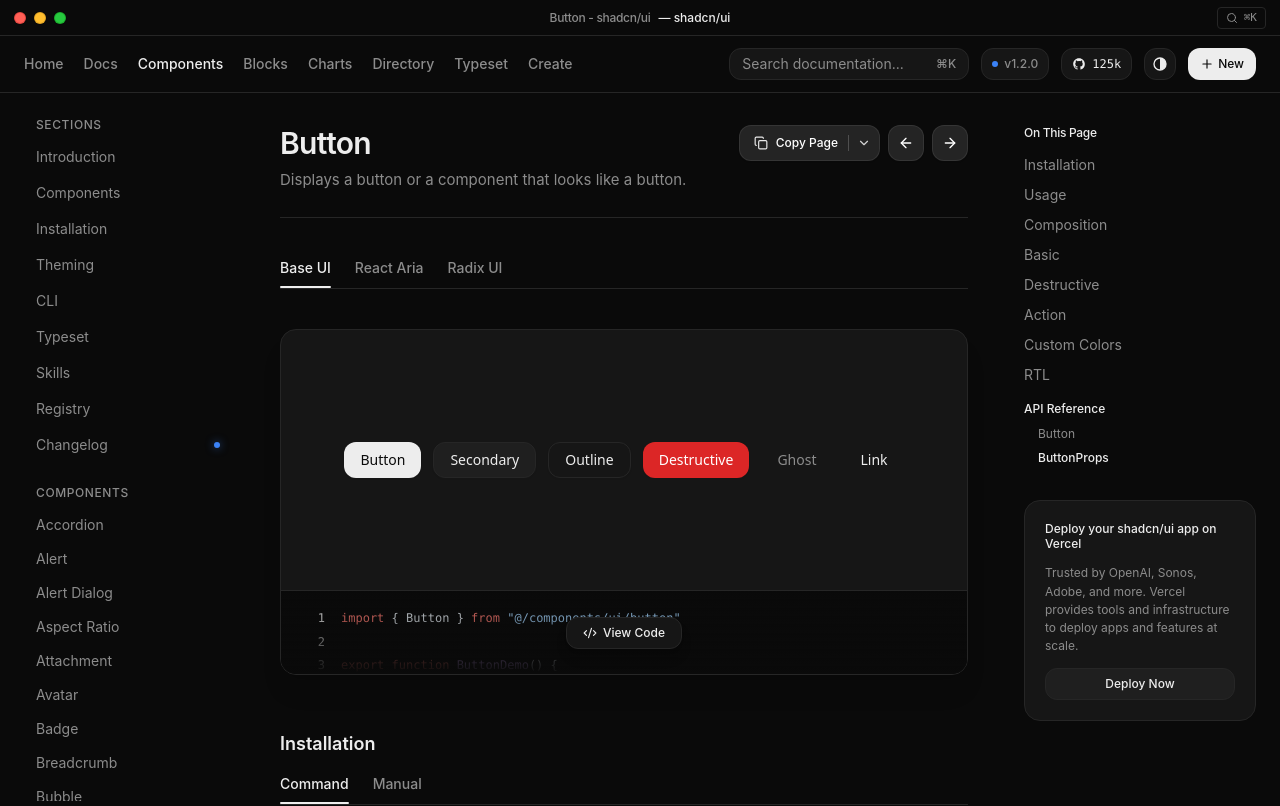
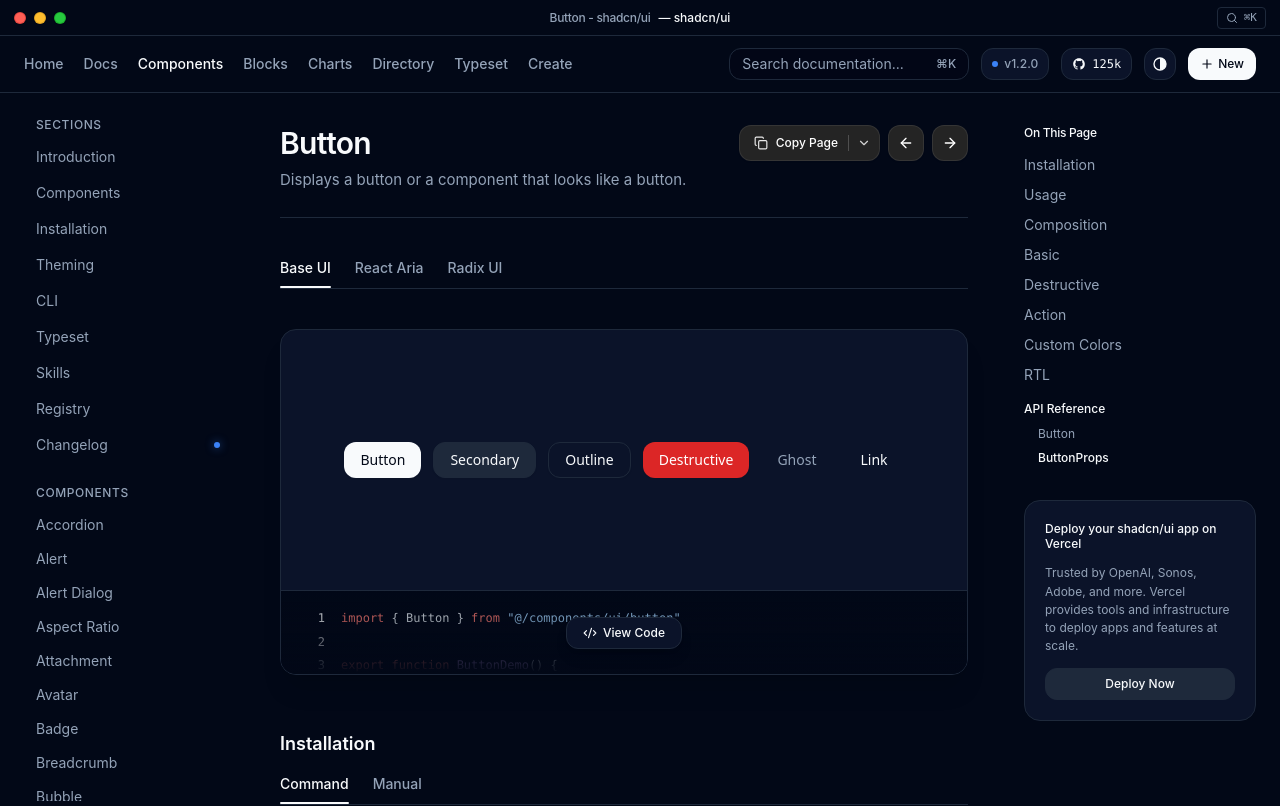
Before and after one commit to harindujayakody/infiaxui, a React (Vite) app: page /components/button in a window 1280 px wide. Shown: the top 806 px of the page. Built offline with nearby package versions, Linux system fonts and the light colour scheme; the HTML template or start-up script is replaced by a standard one; a web font is replaced by a local one.

Commit message:
Apply global Slate theme across the application and harmonize all search and input components with dark Slate palette

```diff
--- a/src/components/layout/MobileNavDrawer.tsx
+++ b/src/components/layout/MobileNavDrawer.tsx
@@ -97,7 +97,7 @@
                   onClose()
                   onSearchClick()
                 }}
-                className="w-full flex items-center justify-between h-9 px-3 rounded-lg border border-[var(--border-subtle)] bg-[var(--bg-card)] text-xs text-[var(--text-muted)] hover:text-[var(--text-main)] transition-colors"
+                className="w-full flex items-center justify-between h-9 px-3 rounded-lg border border-[var(--border-subtle)] bg-[var(--bg-card)] dark:bg-slate-950/60 text-xs text-[var(--text-muted)] hover:text-[var(--text-main)] transition-colors"
               >
                 <div className="flex items-center gap-2">
                   <Search className="size-3.5" />
--- a/src/components/layout/ShadcnHeader.tsx
+++ b/src/components/layout/ShadcnHeader.tsx
@@ -72,7 +72,7 @@
           {/* Desktop Search documentation... input */}
           <button
             onClick={onSearchClick}
-            className="hidden md:flex items-center gap-3 h-8 w-44 sm:w-60 rounded-lg border border-[var(--border-subtle)] bg-[var(--bg-card)] px-3 type-small-body text-[var(--text-muted)] hover:border-[var(--text-muted)] hover:text-[var(--text-main)] transition-colors justify-between cursor-pointer"
+            className="hidden md:flex items-center gap-3 h-8 w-44 sm:w-60 rounded-lg border border-[var(--border-subtle)] bg-[var(--bg-card)] dark:bg-slate-950/60 px-3 type-small-body text-[var(--text-muted)] hover:border-[var(--text-muted)] hover:text-[var(--text-main)] transition-colors justify-between cursor-pointer"
           >
             <span className="truncate">Search documentation...</span>
             <kbd className="hidden sm:inline-flex items-center type-caption text-[var(--text-muted)] font-mono">
--- a/src/components/shadcn/data-table-demo.tsx
+++ b/src/components/shadcn/data-table-demo.tsx
@@ -136,7 +136,7 @@
           placeholder="Filter emails..."
           value={filterText}
           onChange={(e) => setFilterText(e.target.value)}
-          className="max-w-sm h-9 bg-[var(--bg-page)]/70 border-[var(--border-subtle)] text-xs text-[var(--text-main)] placeholder:text-[var(--text-muted)]/70 rounded-lg focus:ring-1 focus:ring-[var(--brand)]"
+          className="max-w-sm h-9 bg-[var(--bg-page)]/80 dark:bg-slate-950/80 border-[var(--border-subtle)] text-xs text-[var(--text-main)] placeholder:text-[var(--text-muted)] rounded-xl focus:ring-1 focus:ring-slate-400"
         />
 
         <DropdownMenu>
--- a/src/components/shadcn/input.tsx
+++ b/src/components/shadcn/input.tsx
@@ -9,7 +9,7 @@
       <input
         type={type}
         className={cn(
-          "flex h-9 w-full rounded-xl border border-[var(--border-subtle)] bg-[var(--bg-card)] px-3 py-1 text-sm text-[var(--text-main)] shadow-sm transition-colors file:border-0 file:bg-transparent file:text-sm file:font-medium placeholder:text-[var(--text-muted)] focus-visible:outline-none focus-visible:ring-1 focus-visible:ring-[var(--border-subtle)] disabled:cursor-not-allowed disabled:opacity-50",
+          "flex h-9 w-full rounded-xl border border-[var(--border-subtle)] bg-[var(--bg-page)]/90 dark:bg-slate-950/80 px-3 py-1 text-sm text-[var(--text-main)] shadow-sm transition-colors file:border-0 file:bg-transparent file:text-sm file:font-medium placeholder:text-[var(--text-muted)] focus-visible:outline-none focus-visible:ring-1 focus-visible:ring-slate-400 dark:focus-visible:ring-slate-600 disabled:cursor-not-allowed disabled:opacity-50",
           className
         )}
         ref={ref}
--- a/src/index.css
+++ b/src/index.css
@@ -19,64 +19,66 @@
   --text-30: 30px;
   --tracking-neg-0-75: -0.75px;
 
-  /* Global Color Tokens - Light Theme */
+  /* Global Slate Color Tokens - Light Theme */
   --bg-page: #FFFFFF;
-  --bg-card: #FAFAFA;
-  --bg-subtle: #F4F4F5;
-  --border-subtle: #E4E4E7;
-  --text-main: #09090B;
-  --text-muted: #71717A;
+  --bg-card: #F8FAFC;
+  --bg-subtle: #F1F5F9;
+  --border-subtle: #E2E8F0;
+  --text-main: #0F172A;
+  --text-muted: #64748B;
+  --brand: #0284C7;
 
   --background: #FFFFFF;
-  --foreground: #09090B;
-  --card: #FAFAFA;
-  --card-foreground: #09090B;
-  --popover: #FAFAFA;
-  --popover-foreground: #09090B;
-  --primary: #09090B;
-  --primary-foreground: #FAFAFA;
-  --secondary: #F4F4F5;
-  --secondary-foreground: #09090B;
-  --muted: #F4F4F5;
-  --muted-foreground: #71717A;
-  --accent: #F4F4F5;
-  --accent-foreground: #09090B;
+  --foreground: #0F172A;
+  --card: #F8FAFC;
+  --card-foreground: #0F172A;
+  --popover: #FFFFFF;
+  --popover-foreground: #0F172A;
+  --primary: #0F172A;
+  --primary-foreground: #F8FAFC;
+  --secondary: #F1F5F9;
+  --secondary-foreground: #0F172A;
+  --muted: #F1F5F9;
+  --muted-foreground: #64748B;
+  --accent: #F1F5F9;
+  --accent-foreground: #0F172A;
   --destructive: #EF4444;
-  --destructive-foreground: #FAFAFA;
-  --border: #E4E4E7;
-  --input: #E4E4E7;
-  --ring: #71717A;
+  --destructive-foreground: #F8FAFC;
+  --border: #E2E8F0;
+  --input: #E2E8F0;
+  --ring: #94A3B8;
   --radius: 0.75rem;
 }
 
 .dark {
-  /* Global Color Tokens - Dark Theme: Exact Shadcn UI #0A0A0A & #161616 */
-  --bg-page: #0A0A0A;
-  --bg-card: #161616;
-  --bg-subtle: #1F1F1F;
-  --border-subtle: #262626;
-  --text-main: #EDEDED;
-  --text-muted: #8C8C8C;
+  /* Global Slate Color Tokens - Dark Theme (Rich Slate 950 / 900 / 800) */
+  --bg-page: #020817;
+  --bg-card: #0B1329;
+  --bg-subtle: #1E293B;
+  --border-subtle: #1E293B;
+  --text-main: #F8FAFC;
+  --text-muted: #94A3B8;
+  --brand: #38BDF8;
 
-  --background: #0A0A0A;
-  --foreground: #EDEDED;
-  --card: #161616;
-  --card-foreground: #EDEDED;
-  --popover: #161616;
-  --popover-foreground: #EDEDED;
-  --primary: #EDEDED;
-  --primary-foreground: #0A0A0A;
-  --secondary: #242424;
-  --secondary-foreground: #EDEDED;
-  --muted: #1F1F1F;
-  --muted-foreground: #8C8C8C;
-  --accent: #1F1F1F;
-  --accent-foreground: #EDEDED;
+  --background: #020817;
+  --foreground: #F8FAFC;
+  --card: #0B1329;
+  --card-foreground: #F8FAFC;
+  --popover: #0B1329;
+  --popover-foreground: #F8FAFC;
+  --primary: #F8FAFC;
+  --primary-foreground: #020817;
+  --secondary: #1E293B;
+  --secondary-foreground: #F8FAFC;
+  --muted: #1E293B;
+  --muted-foreground: #94A3B8;
+  --accent: #1E293B;
+  --accent-foreground: #F8FAFC;
   --destructive: #7F1D1D;
-  --destructive-foreground: #EDEDED;
-  --border: #262626;
-  --input: #262626;
-  --ring: #8C8C8C;
+  --destructive-foreground: #F8FAFC;
+  --border: #1E293B;
+  --input: #1E293B;
+  --ring: #475569;
 }
 
 /* Typography – Semantic type styles (Layer 1) */
--- a/src/pages/ShadcnComponentsCatalog.tsx
+++ b/src/pages/ShadcnComponentsCatalog.tsx
@@ -66,7 +66,7 @@
             placeholder="Search components..."
             value={searchQuery}
             onChange={(e) => setSearchQuery(e.target.value)}
-            className="w-full h-9 pl-9 pr-3 rounded-xl border border-[var(--border-subtle)] bg-[var(--bg-card)] text-xs text-[var(--text-main)] placeholder:text-[var(--text-muted)] focus:outline-none focus:ring-1 focus:ring-[var(--brand)] transition-colors"
+            className="w-full h-9 pl-9 pr-3 rounded-xl border border-[var(--border-subtle)] bg-[var(--bg-card)] dark:bg-slate-950/70 text-xs text-[var(--text-main)] placeholder:text-[var(--text-muted)] focus:outline-none focus:ring-1 focus:ring-slate-400 dark:focus:ring-slate-600 transition-colors"
           />
         </div>
 
```
